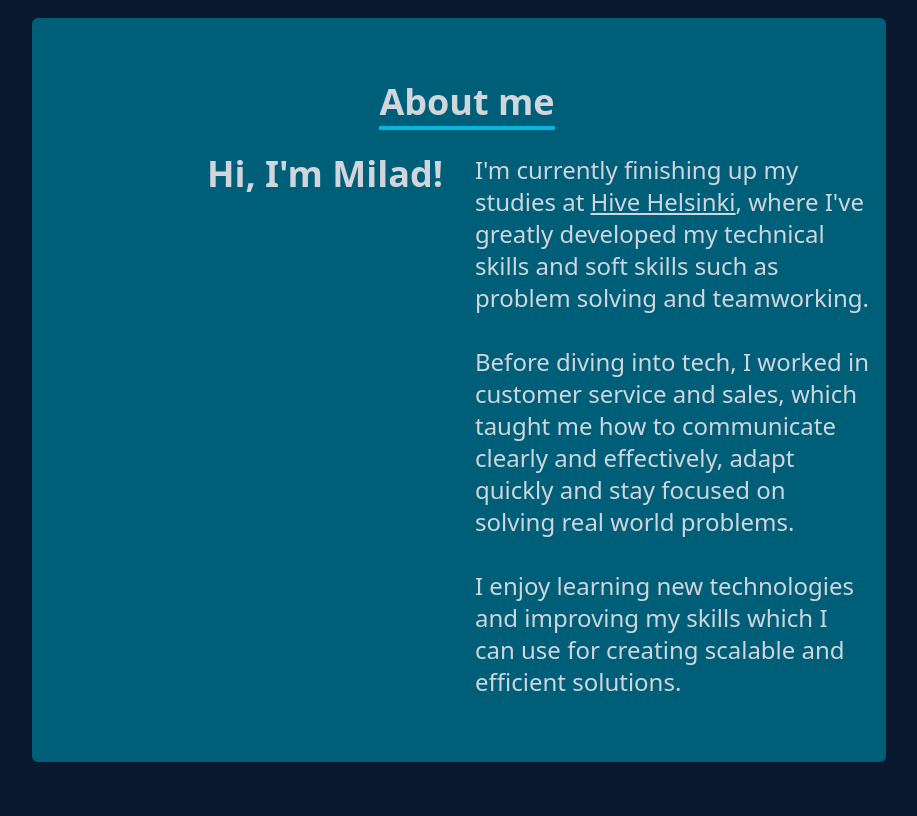
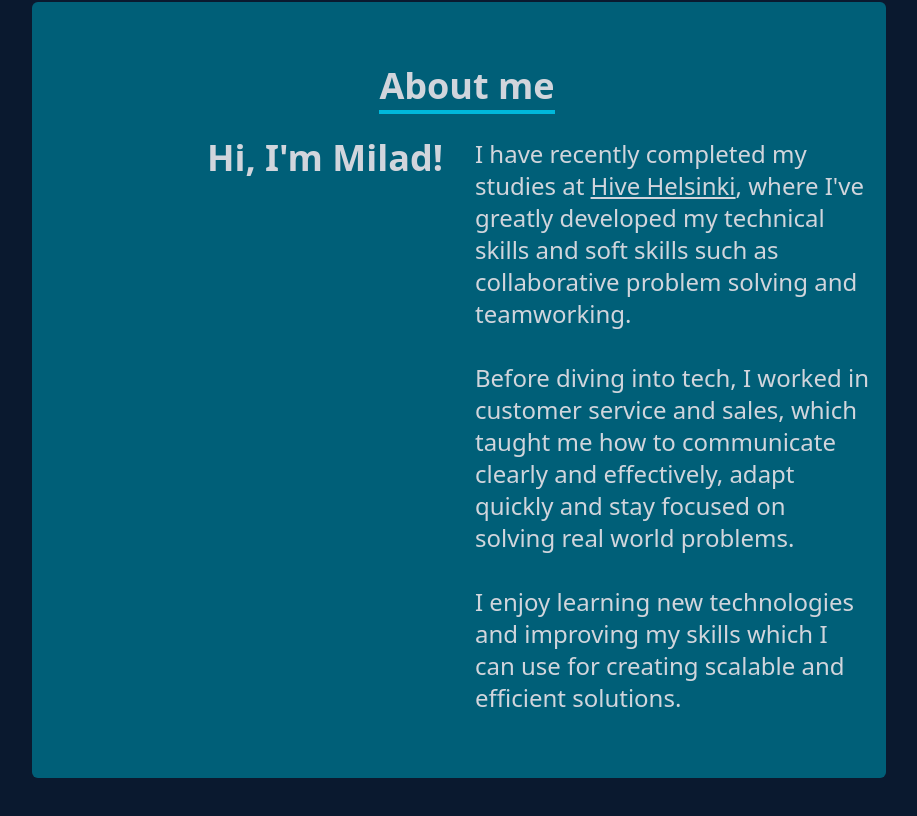
Before and after one commit to miladrahmat/Portfolio, a React (Vite) app: page / in a window 1280 px wide. Shown: the part 810-1626 px from the top of the page, without its empty margins (181-1098 px from the left). Built offline with nearby package versions, Linux system fonts and the light colour scheme.

Commit message:
Updated About me text

```diff
--- a/src/components/About.tsx
+++ b/src/components/About.tsx
@@ -16,8 +16,8 @@ const About = () => {
 						</div>
 						<div className='sm:text-2xl'>
 							<p aria-label='Introduction'>
-								I'm currently finishing up my studies at <a className='inline hover:text-blue-400 underline' href='https://www.hive.fi' target='_blank' rel='noopener noreferrer'>
-								Hive Helsinki</a>, where I've greatly developed my technical skills and soft skills such as problem solving and teamworking.<br /><br />
+								I have recently completed my studies at <a className='inline hover:text-blue-400 underline' href='https://www.hive.fi' target='_blank' rel='noopener noreferrer'>
+								Hive Helsinki</a>, where I've greatly developed my technical skills and soft skills such as collaborative problem solving and teamworking.<br /><br />
 								Before diving into tech, I worked in customer service and sales, which taught me how to communicate clearly and effectively,
 								adapt quickly and stay focused on solving real world problems.<br /><br />
 								I enjoy learning new technologies and improving my skills which I can use for creating scalable and efficient solutions.
```
